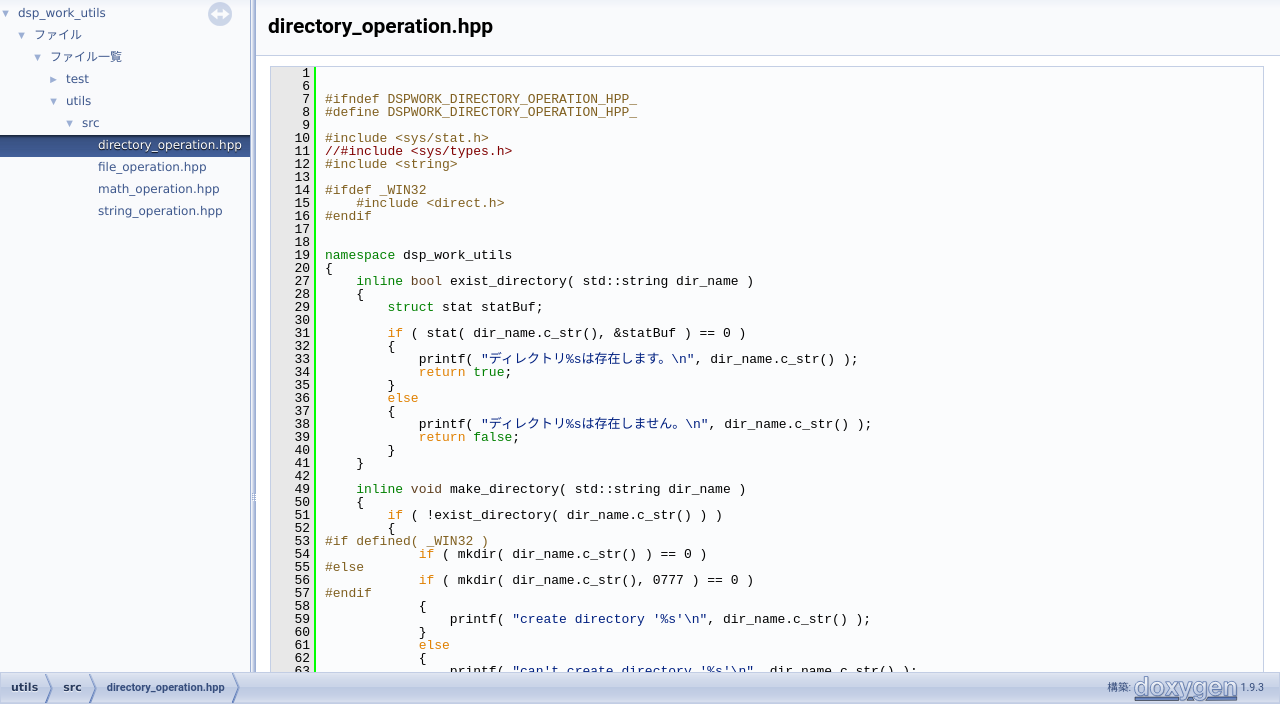
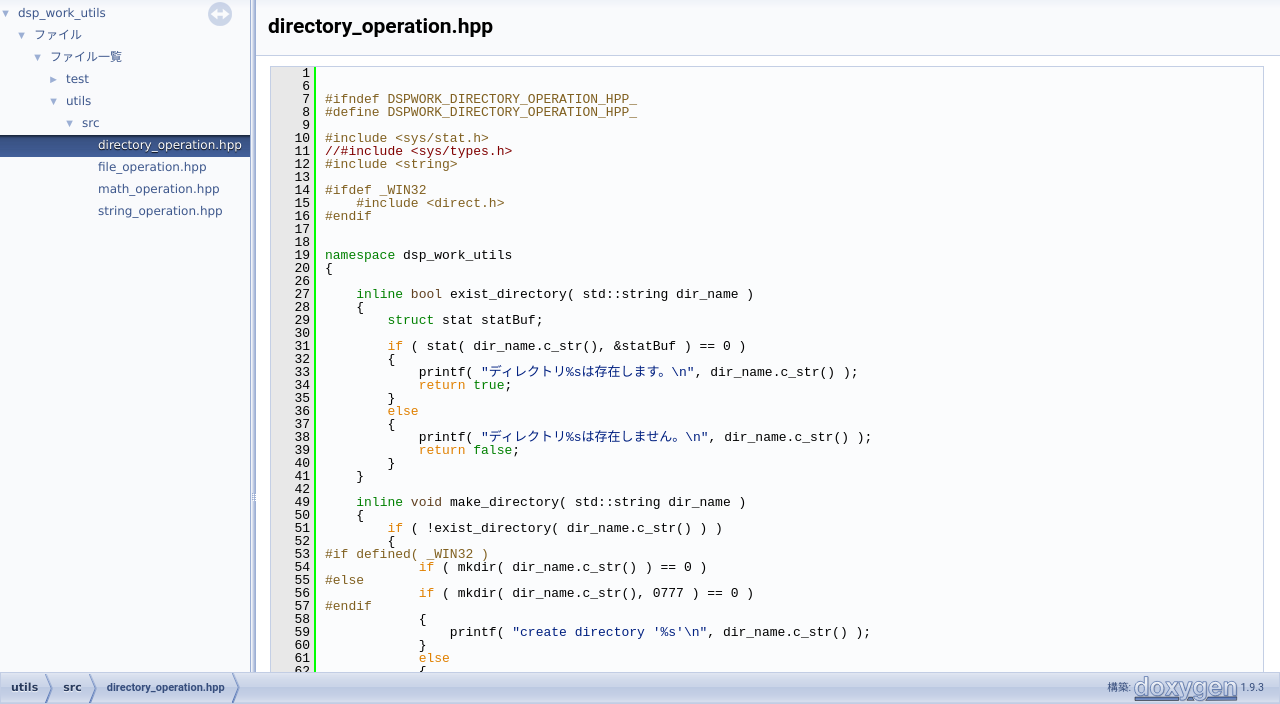
Before and after one commit to dsp-work/dsp_work_utils, a plain HTML site: page directory__operation_8hpp_source.html in a window 1280 px wide. Shown: the part 96-800 px from the top of the page. Drawn offline with Linux system fonts and the light colour scheme.

Commit message:
deploy: 87bda00f4b70c49f0132a0305127a9f0e10f6e5a

```diff
--- a/directory__operation_8hpp_source.html
+++ b/directory__operation_8hpp_source.html
@@ -101,6 +101,7 @@ $(document).ready(function(){initNavTree('directory__operation_8hpp_source.html'
 <div class="line"><a id="l00018" name="l00018"></a><span class="lineno">   18</span> </div>
 <div class="line"><a id="l00019" name="l00019"></a><span class="lineno">   19</span><span class="keyword">namespace </span>dsp_work_utils</div>
 <div class="line"><a id="l00020" name="l00020"></a><span class="lineno">   20</span>{</div>
+<div class="line"><a id="l00026" name="l00026"></a><span class="lineno">   26</span> </div>
 <div class="line"><a id="l00027" name="l00027"></a><span class="lineno">   27</span>    <span class="keyword">inline</span> <span class="keywordtype">bool</span> exist_directory( std::string dir_name )</div>
 <div class="line"><a id="l00028" name="l00028"></a><span class="lineno">   28</span>    {</div>
 <div class="line"><a id="l00029" name="l00029"></a><span class="lineno">   29</span>        <span class="keyword">struct </span>stat statBuf;</div>
```
